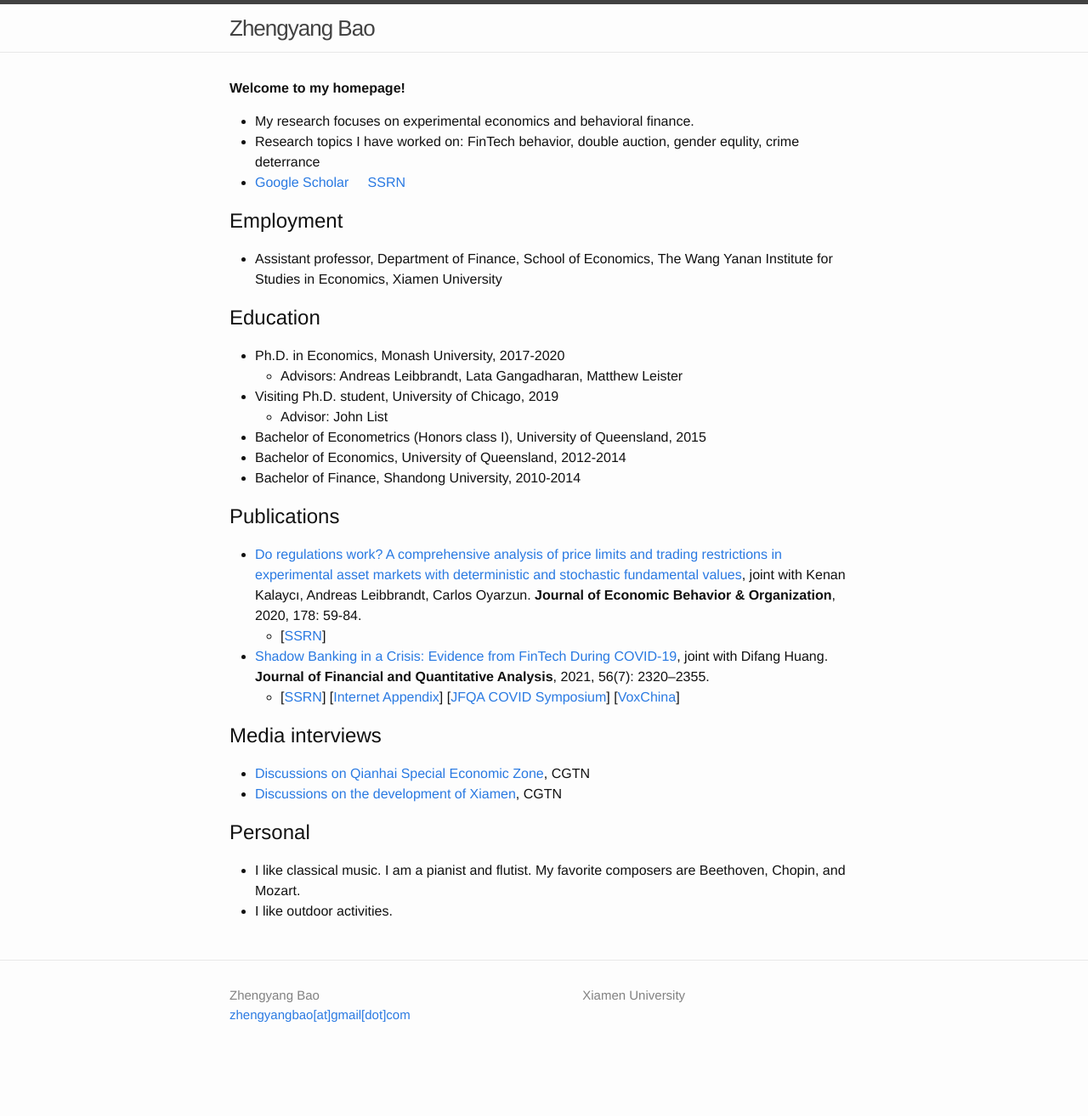
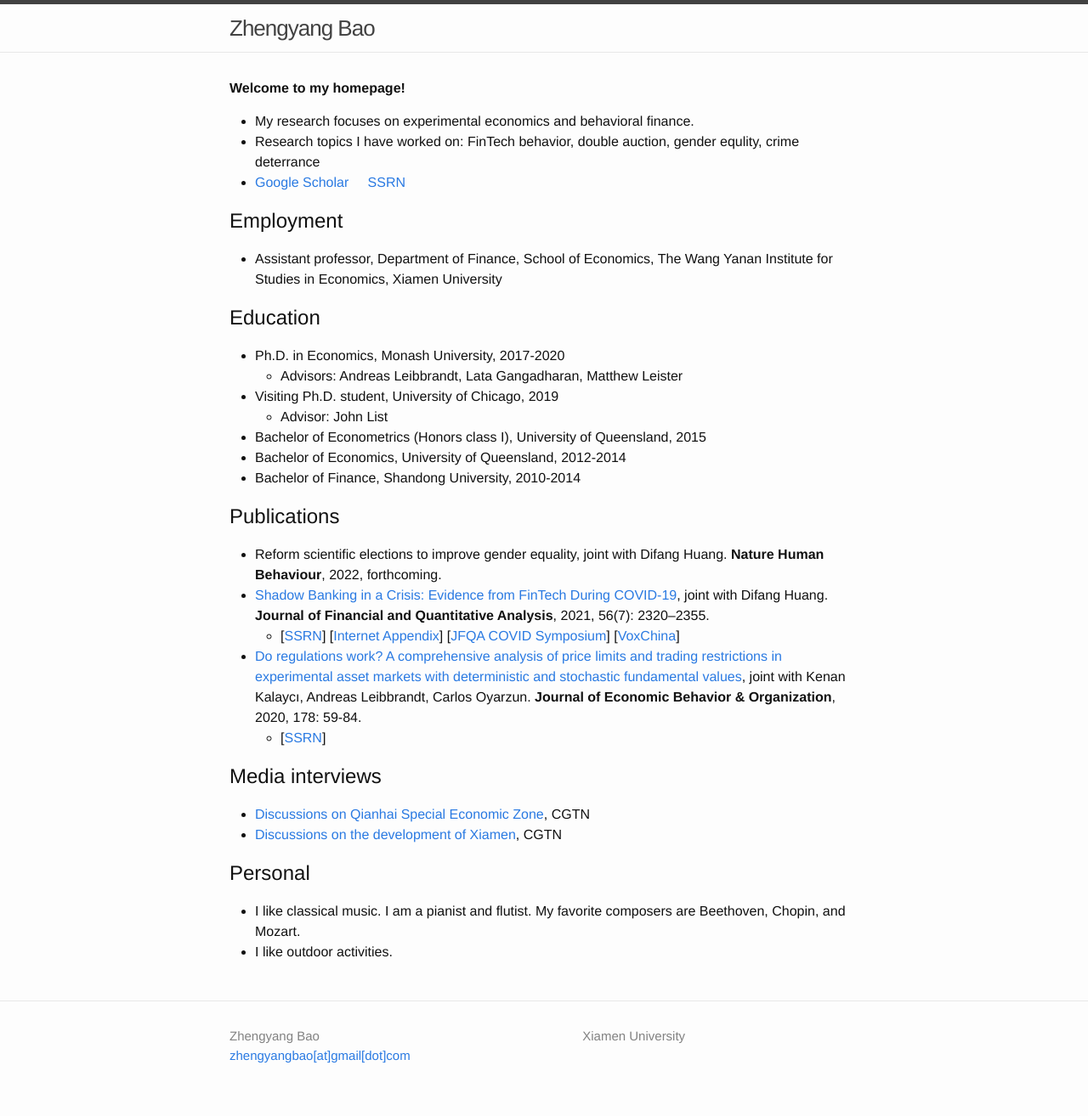
Before and after one commit to zhengyang-bao/zhengyang-bao.github.io, a Jekyll site: the page built from index.md, in a window 1280 px wide. Shown: the whole page at 85% size. Built offline with Jekyll 4.4.1, drawn with Linux system fonts in a browser that asks for light colours; before the commit the page ends 1266 px from its top, so only the background shows below that.

Commit message:
Update index.md

```diff
--- a/index.md
+++ b/index.md
@@ -23,12 +23,11 @@ layout: default
 
 
 ## Publications
-
+- 	Reform scientific elections to improve gender equality, joint with Difang Huang. **Nature Human Behaviour**, 2022, forthcoming.
+- [Shadow Banking in a Crisis: Evidence from FinTech During COVID-19](https://doi.org/10.1017/S0022109021000430), joint with Difang Huang. **Journal of Financial and Quantitative Analysis**, 2021, 56(7): 2320–2355.
+  - [[SSRN](https://papers.ssrn.com/sol3/papers.cfm?abstract_id=3734770)] [[Internet Appendix](https://drive.google.com/file/d/1xmnwf_dNR22ohyOeyFoZBCG_6OGv9Gvm/view?usp=sharing)] [[JFQA COVID Symposium](https://player.mediaamp.io/p/U8-EDC/x3q6FTruIMqL/embed/select/media/seU2G5zFXY7m?form=html)] [[VoxChina](http://voxchina.org/show-3-241.html)]
 - [Do regulations work? A comprehensive analysis of price limits and trading restrictions in experimental asset markets with deterministic and stochastic fundamental values](https://www.sciencedirect.com/science/article/pii/S016726812030233X), joint with Kenan Kalaycı, Andreas Leibbrandt, Carlos Oyarzun. **Journal of Economic Behavior & Organization**, 2020, 178: 59-84.
   - [[SSRN](https://papers.ssrn.com/sol3/papers.cfm?abstract_id=3916604)]
-- [Shadow Banking in a Crisis: Evidence from FinTech During COVID-19](https://doi.org/10.1017/S0022109021000430), joint with Difang Huang. **Journal of Financial and Quantitative Analysis**, 2021, 56(7): 2320–2355.
-  - [[SSRN](https://papers.ssrn.com/sol3/papers.cfm?abstract_id=3734770)] [[Internet Appendix](https://drive.google.com/file/d/1xmnwf_dNR22ohyOeyFoZBCG_6OGv9Gvm/view?usp=sharing)] [[JFQA COVID Symposium](https://player.mediaamp.io/p/U8-EDC/x3q6FTruIMqL/embed/select/media/seU2G5zFXY7m?form=html)] [[VoxChina](http://voxchina.org/show-3-241.html)]
-
 
 ## Media interviews
 - [Discussions on Qianhai Special Economic Zone](https://news.cgtn.com/news/2021-09-20/Expert-Shenzhen-s-Qianghai-offers-opportunities-for-HK-13Iyp1gpoGs/index.html), CGTN
```
